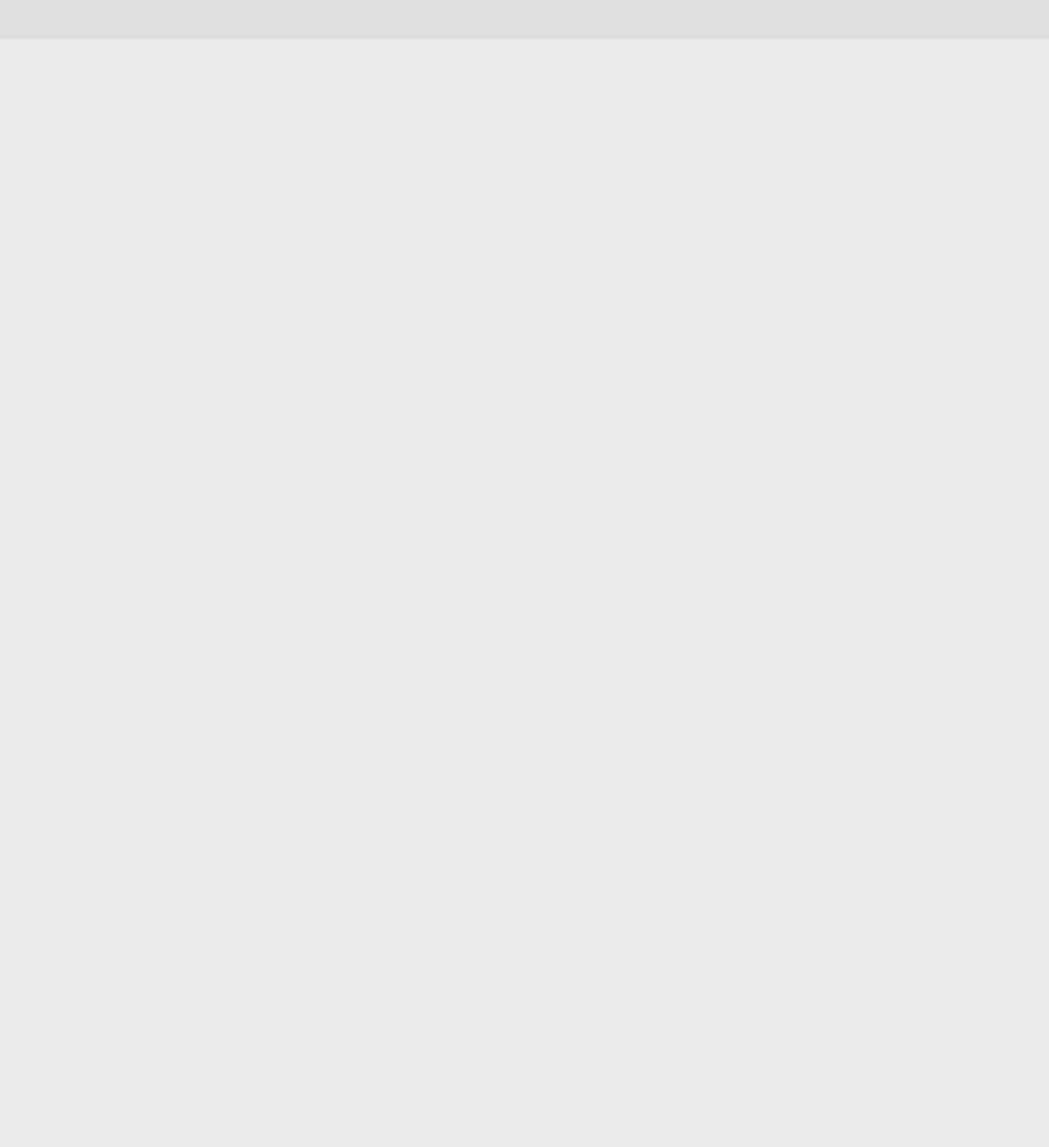
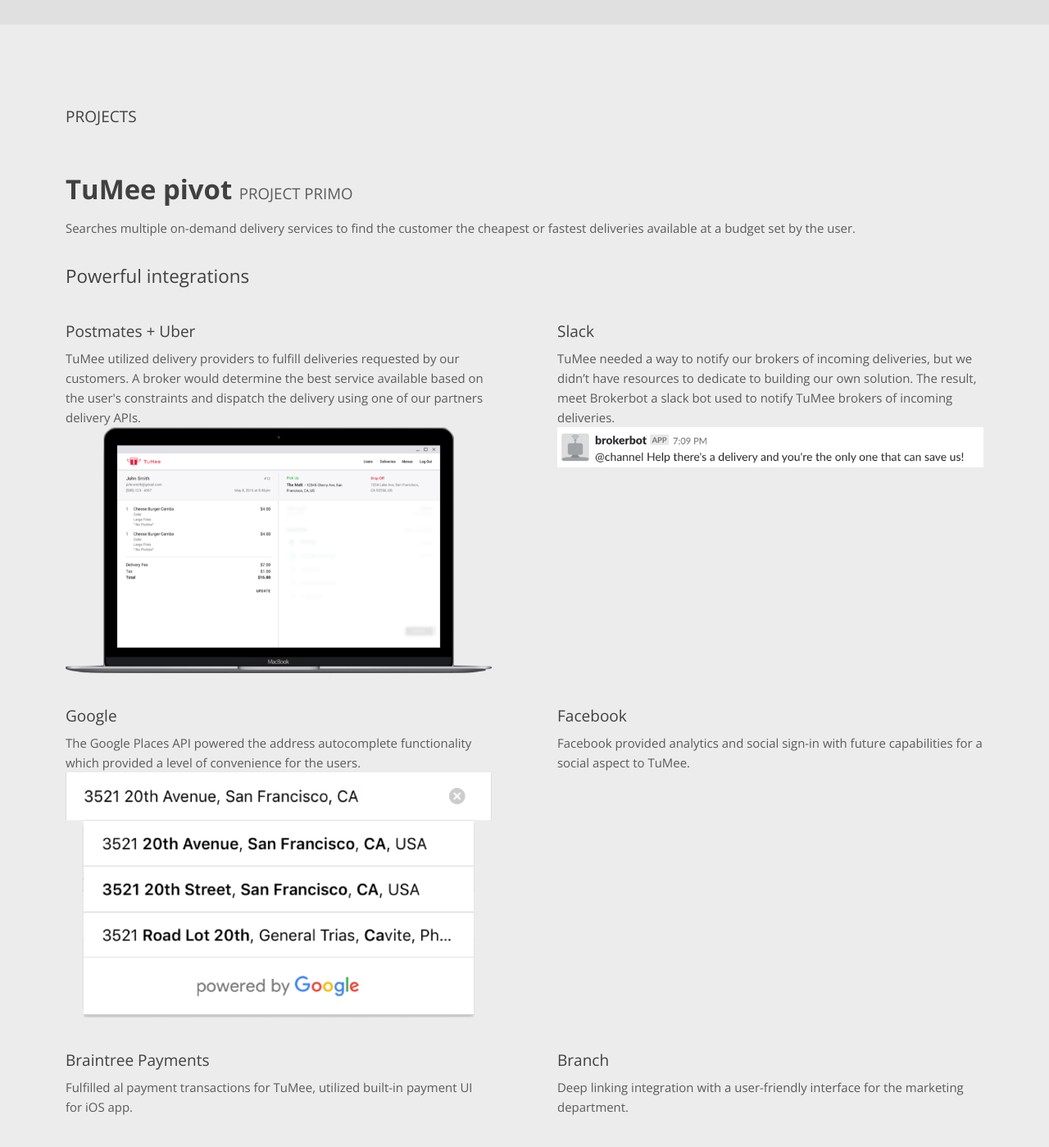
Before and after one commit to alanipce/mywebsite, a Jekyll site: the page built from _work/tumee.html, in a window 1280 px wide and 1400 px high, scrolled down 1108 px. Shown: the whole window at 82% size. Built offline with Jekyll 4.4.1, drawn with Linux system fonts in a browser that asks for light colours; nearby versions of some CDN libraries; before the commit the page ends 1156 px from its top, so only the background shows below that; some of the changed text lies outside the part shown.

Commit message:
Populate projects sections for tumee and csusb from the old modal dialogs

```diff
--- a/_work/tumee.html
+++ b/_work/tumee.html
@@ -17,3 +14,56 @@
     - title: Plan and execute changes to software across company pivot
       summary: Planned and adapted changes to the software through a company pivot. Technologically this meant revisiting the core business services and updating the rules, developing a new mobile application to match the new branding, a new API to support the new functionality, setting up a new server with database; all this while reusing as much as possible from old business model.
 ---
+
+<!-- Projects section -->
+<section class="site-section">
+    <div class="content-area">
+        <h2 class="title">Projects</h2>
+        <div class="project">
+        <div class="project__name headline">TuMee pivot <span class="headline__annotation">PROJECT PRIMO</span></div>
+        <div class="project__description">Searches multiple on-demand delivery services to find the customer the cheapest or fastest deliveries available at a budget set by the user.</div>
+        <div class="project__highlights">
+            <div class="h3">Powerful integrations</div>
+            <div class="feature-list">
+              <div class="feature-list__item">
+                  <div class="h4">Postmates + Uber</div>
+                  <div>TuMee utilized delivery providers to fulfill deliveries requested by our customers. A broker would determine the best service available based on the user&#39;s constraints and dispatch the delivery using one of our partners delivery APIs.</div>
+                  <img class="image-fill" src="/assets/img/tumee-primo-broker-dashboard.png" alt="screen capture of broker dashboard">
+              </div>
+              <div class="feature-list__item">
+                  <div class="h4">Slack</div>
+                  <div>TuMee needed a way to notify our brokers of incoming deliveries, but we didn’t have resources to dedicate to building our own solution. The result, meet Brokerbot a slack bot used to notify TuMee brokers of incoming deliveries.</div>
+                  <img class="image-fill" src="/assets/img/tumee-primo-brokerbot.png" alt="screen capture of broker bot in slack application">
+              </div>
+              <div class="feature-list__item">
+                  <div class="h4">Google</div>
+                  <div>The Google Places API powered the address autocomplete functionality which provided a level of convenience for the users.</div>
+                  <img class="image-fill" src="/assets/img/tumee-primo-google-autocomplete.png" alt="demo of google autocomplete integration">
+              </div>
+              <div class="feature-list__item">
+                  <div class="h4">Facebook</div>
+                  <div>Facebook provided analytics and social sign-in with future capabilities for a social aspect to TuMee.</div>
+              </div>
+              <div class="feature-list__item">
+                  <div class="h4">Braintree Payments</div>
+                  <div>Fulfilled al payment transactions for TuMee, utilized built-in payment UI for iOS app.</div>
+              </div>
+              <div class="feature-list__item">
+                  <div class="h4">Branch</div>
+                  <div>Deep linking integration with a user-friendly interface for the marketing department.</div>
+              </div>
+            </div>
+        </div>
+        <div class="project__showcase">
+            <img class="image-fill" src="/assets/img/tumee-primo-app.jpg" alt="screen captures of tumee primo app">
+        </div>
+        </div>
+        <div class="project">
+        <div class="project__name headline">TuMee</div>
+        <div class="project__description">Crowd sourced on-demand delivery marketplace based in the Inland Empire.</div>
+        <div class="project__showcase">
+            <img class="image-fill" src="/assets/img/tumee-ie-app.jpg" alt="demo of tumee ie transporter mode">
+        </div>
+        </div>
+    </div>
+</section>
```
Also changed, not shown: other parts of _work/tumee.html (+0 -3 lines), _work/csusb.html (+25 -0 lines), 2 other files.
